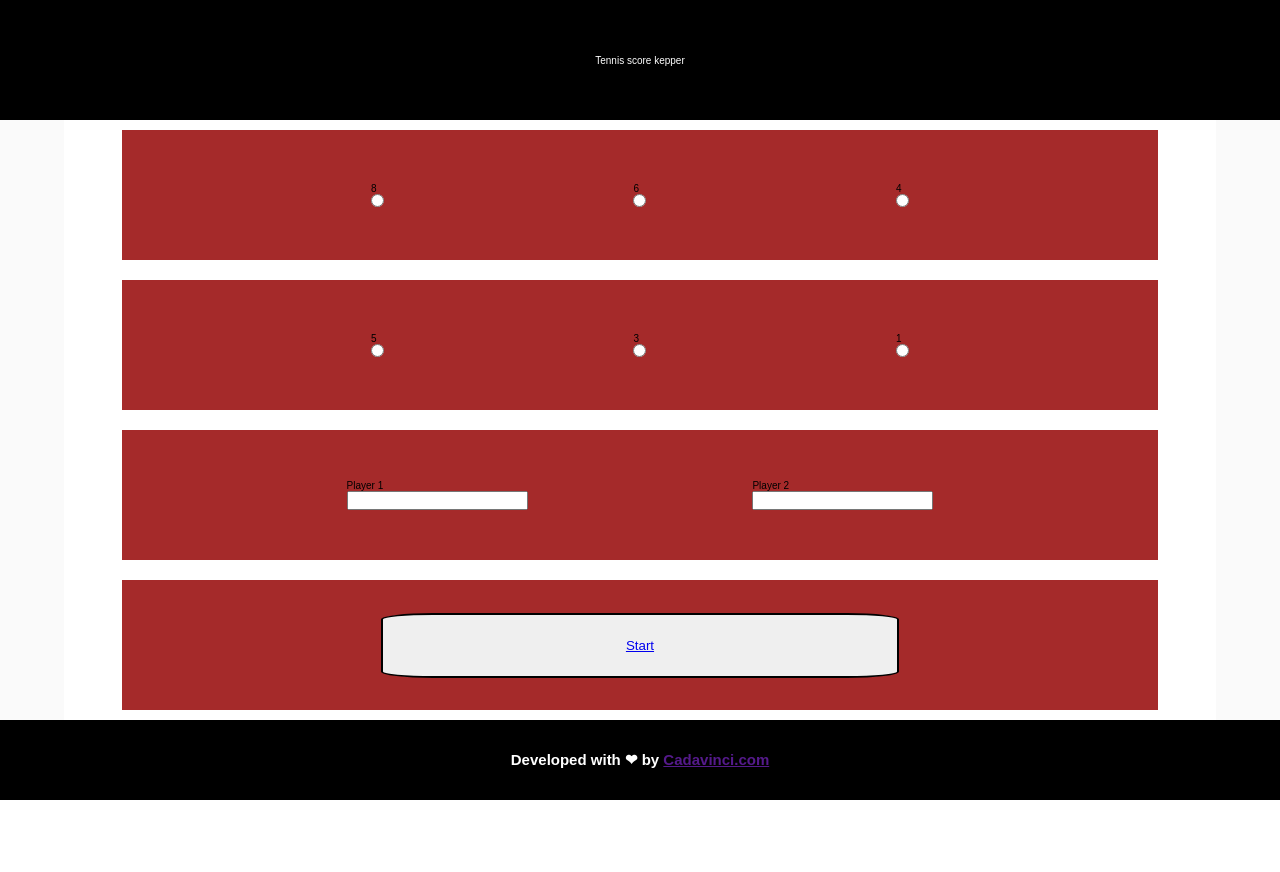
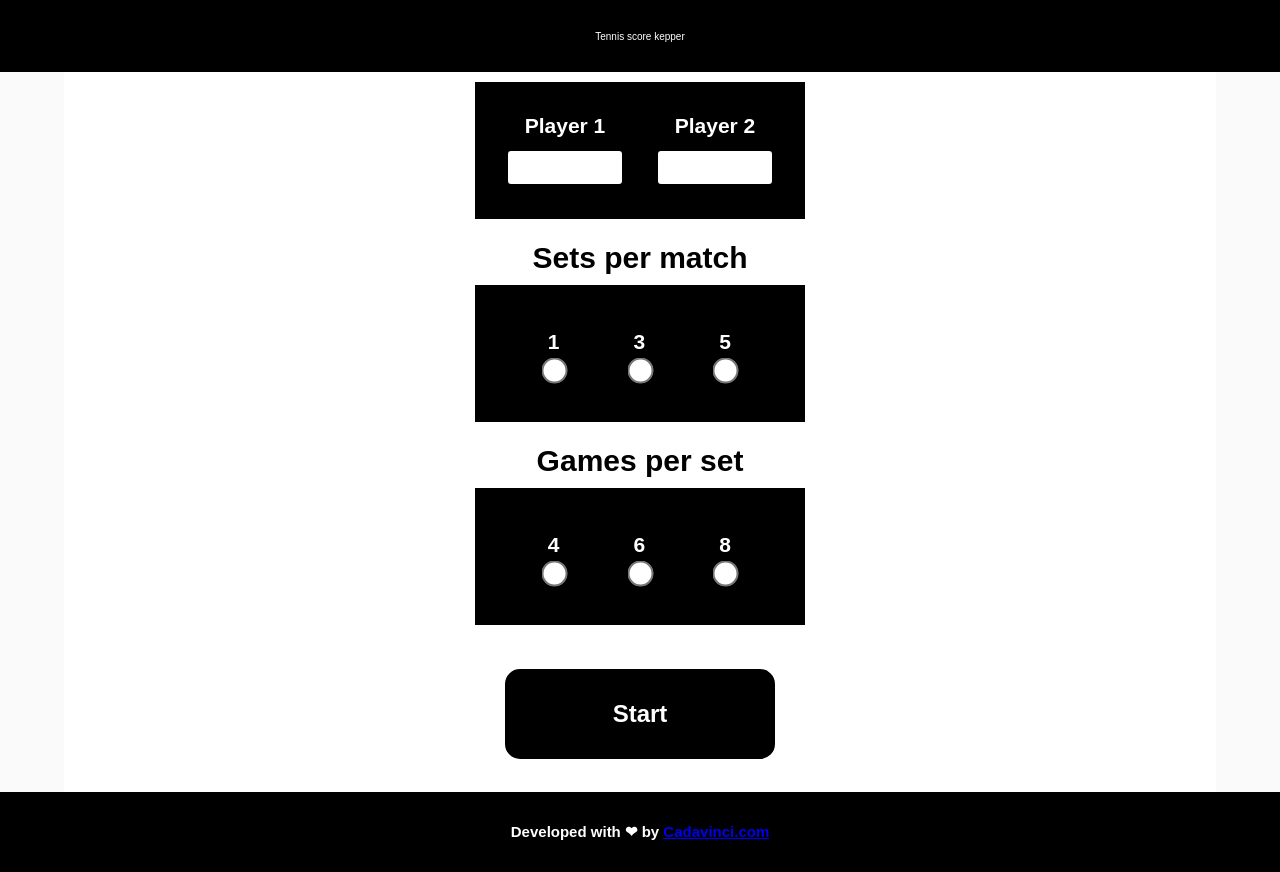
Before and after one commit to cadavincito/Tennis-Score-Keeper, a plain HTML site: page index.html in a window 1280 px wide. Before the commit the page ends 800 px from the top, so only its background shows below. Drawn offline with Linux system fonts and the light colour scheme.

Commit message:
layout changed

```diff
--- a/index.html
+++ b/index.html
@@ -5,64 +5,71 @@
     <meta http-equiv="X-UA-Compatible" content="IE=edge" />
     <meta name="viewport" content="width=device-width, initial-scale=1.0" />
     <link rel="stylesheet" href="menuStyle.css" />
-    <title>Document</title>
+    <title>Topspin keeper</title>
   </head>
   <body>
     <header>Tennis score kepper</header>
     <main>
       <section class="gameSetup">
+        <!-- PLAYER NAMES -->
+        <div class="setting_container">
+          <div class="player_names">
+            <label for="name" style="text-align: center;">Player 1</label>
+            <input id="p1n" type="text" value="" name="name" />
+          </div>
+          <div class="player_names">
+            <label for="name" style="text-align: center;">Player 2</label>
+            <input id="p2n" type="text" value="" name="name" />
+          </div>
+        </div>
+        <!-- SETS -->
+        <h2>Sets per match</h2>
+        <div class="setting_container">
+          <div id="sets_buttons">
+            <div>
+              <label for="1">1</label>
+              <input id="1" type="radio" name="sets" value="1" />
+            </div>
+            <div>
+              <label for="3">3</label>
+              <input id="3" type="radio" name="sets" value="3" />
+            </div>
+            <div>
+              <label for="5">5</label>
+              <input id="5" type="radio" name="sets" value="5" />
+            </div>
+          </div>
+        </div>
         <!-- GAMES -->
+        <h2>Games per set</h2>
         <div class="setting_container">
           <div id="game_buttons">
             <div>
-              <label for="8">8</label>
-              <input id="8" type="radio" name="games" value="8" />
+              <label for="4">4</label>
+              <input id="4" type="radio" name="games" value="4" />
             </div>
             <div>
               <label for="6">6</label>
               <input id="6" type="radio" name="games" value="6" />
             </div>
             <div>
-              <label for="4">4</label>
-              <input id="4" type="radio" name="games" value="4" />
+              <label for="8">8</label>
+              <input id="8" type="radio" name="games" value="8" />
             </div>
+
           </div>
         </div>
-        <div class="setting_container">
-          <!-- SETS -->
-          <div id="sets_buttons">
-            <div>
-              <label for="5">5</label>
-              <input id="5" type="radio" name="sets" value="5" />
-            </div>
-            <div>
-              <label for="3">3</label>
-              <input id="3" type="radio" name="sets" value="3" />
-            </div>
-            <div>
-              <label for="1">1</label>
-              <input id="1" type="radio" name="sets" value="1" />
-            </div>
-          </div>
-        </div>
-        <!-- PLAYER NAMES -->
-        <div class="setting_container">
-          <div class="player_names">
-            <label for="name">Player 1</label>
-            <input id="p1n" type="text" value="" name="name" />
-          </div>
-          <div class="player_names">
-            <label for="name">Player 2</label>
-            <input id="p2n" type="text" value="" name="name" />
-          </div>
-        </div>
-        <div class="start setting_container">
+
+        <div class="start setting_container" style="background-color: transparent;">
           <button><a href="app.html" onclick="getValue()">Start</a></button>
         </div>
       </section>
     </main>
     <footer>
-      <h3>Developed with &#10084; by <a href="">Cadavinci.com</a></h3>
+      <h3>
+        Developed with &#10084; by
+        <a href="https://cadavinci.com" target="_blank">Cadavinci.com</a>
+      </h3>
     </footer>
     <script>
       function getValue() {
--- a/menuStyle.css
+++ b/menuStyle.css
@@ -10,7 +10,7 @@ html {
 }
 
 header {
-  height: 15vh;
+  height: 9vh;
   width: auto;
   background: rgb(0, 0, 0);
   display: flex;
@@ -25,7 +25,7 @@ label, input{
 }
 
 main {
-  height: 75vh;
+  height: 90vh;
   width: auto;
   background: rgb(250, 250, 250);
   display: flex;
@@ -44,21 +44,37 @@ main {
   align-items: center;
 }
 .gameSetup .setting_container {
-  background-color: brown;
+  background-color: black;
   /* Arriba | Derecha | Abajo | Izquierda */
   margin: 1rem 0.5rem;
-  width: 90%;
-  height: 50%;
+  width: 330px;
+  height: 40%;
   display: flex;
   justify-content: space-evenly;
     align-items: center;
     flex-direction: row;
 }
 
-.gameSetup .setting_container h2{
+.gameSetup  h2{
   padding-top: 1.2rem;
   font-size: 3rem;
 }
+
+.player_names label{
+  color: rgb(255, 255, 255);
+   text-decoration: none;
+  font-weight: 600;
+  font-size: 2.1rem;
+  margin-bottom: 1rem;
+}
+
+.player_names input{
+  width: 120px;
+  height: 39px;
+  border:3px solid black;
+  border-radius: 6px;
+}
+
 
 /* DIV DE BOTONES DE SET */
 .gameSetup #sets_buttons{
@@ -70,11 +86,18 @@ main {
     width: 100%;
 }
 
-/* BOTONES DE SETS */
-.gameSetup #sets_buttons button{
-    height: 60%;
-    width: 30%;
+.gameSetup #sets_buttons label{
+  color: rgb(255, 255, 255);
+  text-decoration: none;
+ font-weight: 600;
+ font-size: 2.1rem;
+ margin-bottom: 1rem;
 }
+
+.gameSetup #sets_buttons input{
+  transform: scale(2);
+}
+
 
 /* DIV DE BOTONES DE GAME */
 .gameSetup #game_buttons{
@@ -87,17 +110,17 @@ main {
 }
 
 /* BOTONES DE GAMES */
-.gameSetup #game_buttons button{
-    height: 60%;
-    width: 30%;
+.gameSetup #game_buttons label{
+  color: rgb(255, 255, 255);
+  text-decoration: none;
+ font-weight: 600;
+ font-size: 2.1rem;
+ margin-bottom: 1rem;
 }
 
-.gameSetup .setting_container #nombreJugadores{
-    display: flex;
-    justify-content: space-evenly;
-    flex-direction: row;
-    width: 100%;
-    height: 20%;
+.gameSetup #game_buttons input{
+  border:1px solid black;
+  transform: scale(2);
 }
 
 .gameSetup .setting_container #input_nombre_jugadores{
@@ -108,20 +131,22 @@ main {
     height: 80%;
 }
 
-.gameSetup .setting_container #input_nombre_jugadores input{
-    display: flex;
-    justify-content: space-between;
-    flex-direction: row;
-    width: 50%;
-    height: 50%;
-}
+
 /* BOTON DE START */
 .gameSetup .start button{
-    height: 50%;
-    width: 50%;
-    border-radius: 10%;
+    height: 90px;
+    width: 270px;
+    border-radius: 15px;
+    background-color: black;
     border: 2px solid black;
 
+  }
+
+  .gameSetup .start button a{
+   color: white;
+   text-decoration: none;
+  font-weight: 600;
+  font-size: 2.4rem;
   }
 
 footer {
--- a/style.css
+++ b/style.css
@@ -9,7 +9,7 @@ html{
 }
 
 main{
-    height: 90vh;
+    height: 110vh;
     width: auto;
     background: chartreuse;
     display:flex;
@@ -172,14 +172,17 @@ main{
       font-weight: bold;
   }
 
-footer{
-    height: 5vh;
+
+  footer {
+    height: 10vh;
     display: flex;
     justify-content: center;
     align-items: center;
-    background-color: white;
-}
+    background-color: rgb(0, 0, 0);
+    color: white;
+  }
 
-footer h3{
+  footer h3 {
     font-family: Arial, Helvetica, sans-serif;
-}
+    font-size: 1.5rem;
+  }
```
Also changed, not shown: app.html (+1 -1 lines).
